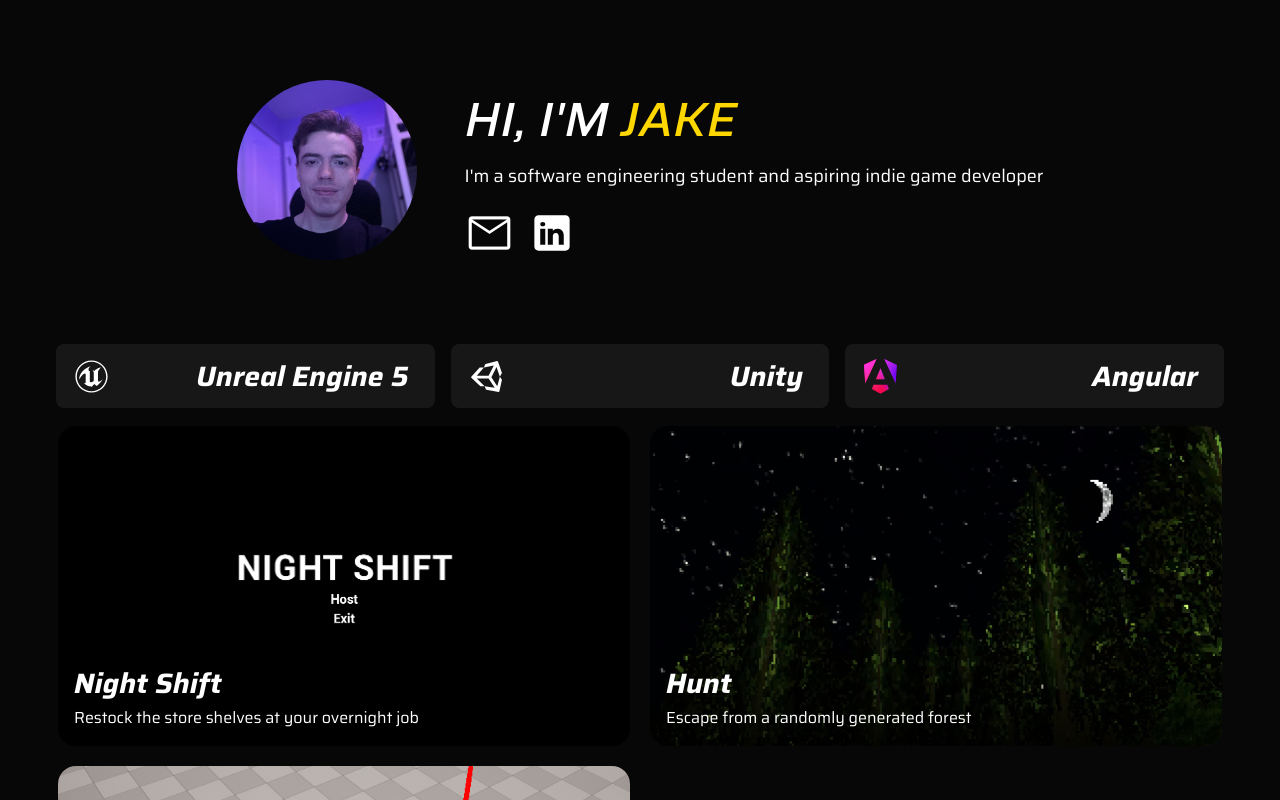
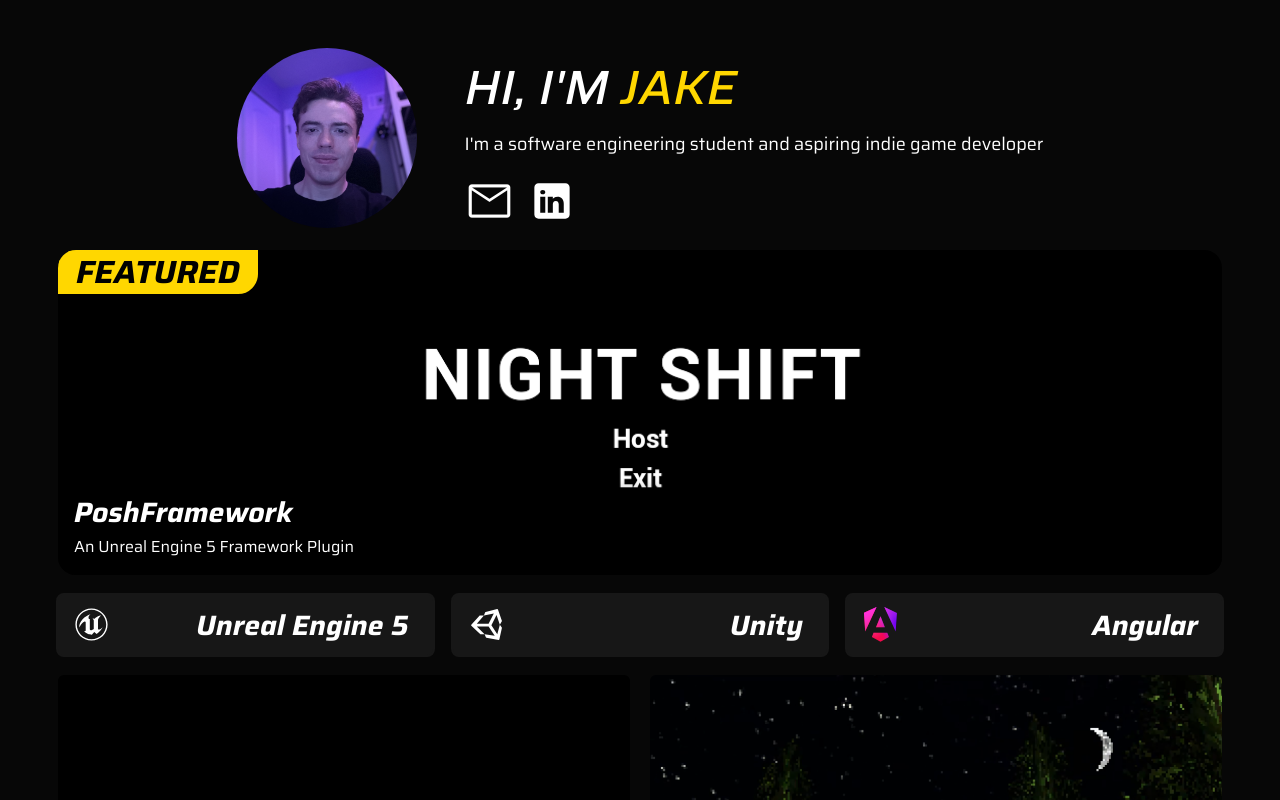
Before and after one commit to JakeeBro/Portfolio, an Angular app: page /about in a window 1280 px wide. Shown: the top 800 px of the page. Built offline with nearby package versions, Linux system fonts and the light colour scheme.

Commit message:
Featured Project Support

```diff
--- a/src/app/components/about/about.css
+++ b/src/app/components/about/about.css
@@ -1,5 +1,5 @@
 .about-container {
-  margin: 5rem 0;
+  margin: 3rem 0 1rem 0;
   justify-self: center;
 }
 
@@ -180,7 +180,7 @@ p {
 }
 
 .projects-section {
-  margin: 0 auto;
+  margin: 0 auto 1rem auto;
   padding: 0;
 
   width: calc(1200px - 2rem);
--- a/src/app/components/projects-view-card/projects-view-card.css
+++ b/src/app/components/projects-view-card/projects-view-card.css
@@ -1,5 +1,46 @@
 .wrapper {
 
+}
+
+.wrapper.featured h1 {
+  position: absolute;
+
+  top: 0;
+  left: 0;
+
+  margin: 0;
+  padding: 0.25rem 1rem;
+
+  background: gold;
+  color: black;
+
+  font-weight: bold;
+  font-size: 2rem;
+
+  line-height: 1;
+
+  border-radius: 0 0 20px 0;
+  border: 2px solid gold;
+
+  z-index: 2;
+
+  @media (max-width: 1250px) {
+    font-size: 1.5rem;
+  }
+
+  @media (max-width: 525px) {
+    font-size: 1.25rem;
+  }
+}
+
+.wrapper.featured .content {
+  aspect-ratio: 32 / 9;
+
+  border-radius: 20px;
+
+  @media (max-width: 800px) {
+    aspect-ratio: 16 / 9;
+  }
 }
 
 .content {
@@ -9,7 +50,7 @@
   aspect-ratio: 16 / 9;
 
   overflow: hidden;
-  border-radius: 20px;
+  border-radius: 0.5rem;
 
   border: 2px solid transparent;
   box-sizing: border-box;
@@ -55,6 +96,13 @@
   text-align: left;
 }
 
+/*.wrapper.featured .content .info h3 {*/
+
+/*  @media (max-width: 800px) {*/
+/*    font-size: 1.5rem;*/
+/*  }*/
+/*}*/
+
 .info h3 {
   margin: 0;
 
@@ -71,6 +119,13 @@
   }
 }
 
+/*.wrapper.featured .content .info p {*/
+
+/*  @media (max-width: 800px) {*/
+/*    font-size: 0.8rem;*/
+/*  }*/
+/*}*/
+
 .info p {
   margin: 0.25rem 0 0 0;
 
--- a/src/app/components/projects-view-card/projects-view-card.html
+++ b/src/app/components/projects-view-card/projects-view-card.html
@@ -1,5 +1,8 @@
-<div class="wrapper" (click)="openProject()">
+<div class="wrapper" [class.featured]="projectCardData.featured" (click)="openProject()">
   <div class="content">
+    @if (projectCardData.featured) {
+      <h1>FEATURED</h1>
+    }
     <img class="image" [src]="projectCardData.image" [alt]="projectCardData.title" [style.background-color]="projectCardData.specialColor || 'transparent'"/>
     <div class="info">
       <h3>{{ projectCardData.title }}</h3>
--- a/src/app/components/projects-view/projects-view.css
+++ b/src/app/components/projects-view/projects-view.css
@@ -9,6 +9,9 @@
 
 .content {
   /*background-color: orange;*/
+  display: flex;
+  flex-direction: column;
+  gap: 1rem;
 }
 
 .filters {
@@ -26,7 +29,7 @@
 
 .projects {
   /*background-color: green;*/
-  margin: 1rem 0;
+  margin: 0;
 
   display: grid;
 
--- a/src/app/components/projects-view/projects-view.html
+++ b/src/app/components/projects-view/projects-view.html
@@ -1,5 +1,10 @@
 <div class="wrapper">
   <div class="content">
+    <div class="featured">
+      @for (project of featured_projects; track project.id) {
+        <app-projects-view-card [projectCardData]="project"/>
+      }
+    </div>
     <div class="filters">
       <app-tool-filter toolID="ue" (selected)="onToolSelected($event)"/>
       <app-tool-filter toolID="un" (selected)="onToolSelected($event)"/>
--- a/src/app/components/projects-view/projects-view.ts
+++ b/src/app/components/projects-view/projects-view.ts
@@ -1,6 +1,6 @@
 import { Component } from '@angular/core';
 import { ToolFilter } from '../tool-filter/tool-filter';
-import { IProjectCard, projects } from '../../data/project-card-data';
+import { IProjectCard, projects, featured_projects } from '../../data/project-card-data';
 import { ProjectsViewCard } from '../projects-view-card/projects-view-card';
 import { ActivatedRoute, Router } from '@angular/router';
 
@@ -44,4 +44,6 @@ export class ProjectsView {
 
     return this.projects.filter(project => project.toolID === this.selectedToolID);
   }
+
+  protected readonly featured_projects = featured_projects;
 }
--- a/src/app/data/project-card-data.ts
+++ b/src/app/data/project-card-data.ts
@@ -6,7 +6,7 @@ export interface IProjectCard {
   icon: string;
   toolID: string;
   specialColor?: string;
-  featured: boolean;
+  featured?: boolean;
 }
 
 export const featured_projects: IProjectCard[] = [
@@ -29,7 +29,6 @@ export const projects: IProjectCard[] = [
     desc: 'Restock the store shelves at your overnight job',
     icon: 'icons/unreal-engine.svg',
     toolID: 'ue',
-    featured: false,
   },
   {
     id: 'project-hunt',
@@ -38,7 +37,6 @@ export const projects: IProjectCard[] = [
     desc: 'Escape from a randomly generated forest',
     icon: 'icons/unreal-engine.svg',
     toolID: 'ue',
-    featured: false,
   },
   {
     id: 'project-lasers',
@@ -47,7 +45,6 @@ export const projects: IProjectCard[] = [
     desc: 'FPS puzzle game featuring a laser gun',
     icon: 'icons/unreal-engine.svg',
     toolID: 'ue',
-    featured: false,
   },
   {
     id: 'project-tappy',
@@ -56,7 +53,6 @@ export const projects: IProjectCard[] = [
     desc: 'Flappy Bird-like project',
     icon: 'icons/unity.svg',
     toolID: 'un',
-    featured: false,
   },
   {
     id: 'taniti',
@@ -65,7 +61,6 @@ export const projects: IProjectCard[] = [
     desc: 'A fake travel website for the Pacific island of Taniti',
     icon: 'icons/angular.svg',
     toolID: 'ng',
-    featured: false,
   },
   {
     id: 'higher-lower',
@@ -74,7 +69,6 @@ export const projects: IProjectCard[] = [
     desc: 'Small Browser Game',
     icon: 'icons/angular.svg',
     toolID: 'ng',
-    featured: false,
   },
   {
     id: 'world-map',
@@ -84,7 +78,6 @@ export const projects: IProjectCard[] = [
     icon: 'icons/angular.svg',
     toolID: 'ng',
     specialColor: 'white',
-    featured: false,
   },
   {
     id: 'boxes',
@@ -93,7 +86,6 @@ export const projects: IProjectCard[] = [
     desc: 'Small CRUD App',
     icon: 'icons/spring.svg',
     toolID: 'ng',
-    featured: false,
   },
 ]
 
```
